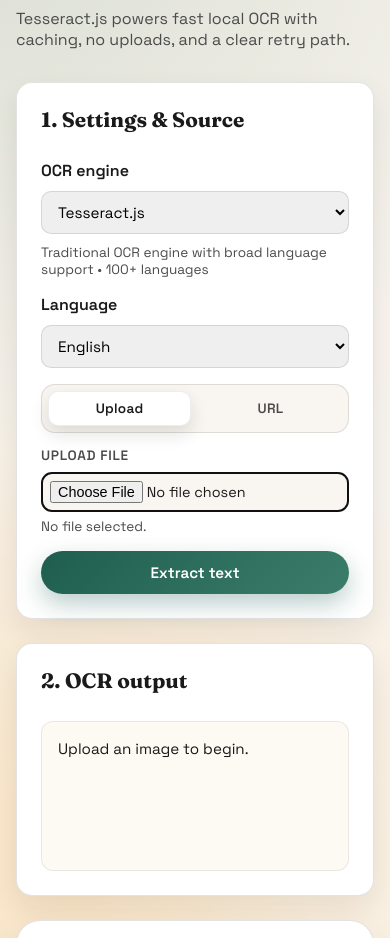
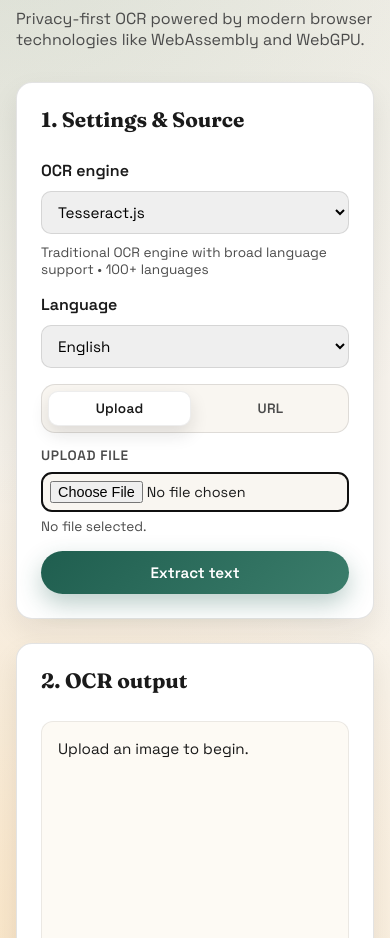
Before and after one commit to qduc/ocr, a website built with Vite: page index.html in a window 390 px wide. Shown: the part 136-1074 px from the top of the page. Built offline with nearby package versions, Linux system fonts and the light colour scheme.

Commit message:
style: Enhance layout responsiveness and scrollbar visibility for improved user experience

```diff
--- a/src/app.ts
+++ b/src/app.ts
@@ -65,7 +65,7 @@
           <p class="eyebrow">Multi-Engine OCR</p>
           <h1>Extract text directly in your browser.</h1>
           <p class="subtitle">
-            Tesseract.js powers fast local OCR with caching, no uploads, and a clear retry path.
+            Privacy-first OCR powered by modern browser technologies like WebAssembly and WebGPU.
           </p>
         </div>
       </header>
--- a/src/style.css
+++ b/src/style.css
@@ -57,7 +57,7 @@
 }
 
 .page {
-  max-width: 1100px;
+  max-width: 1200px;
   margin: 0 auto;
   display: flex;
   flex-direction: column;
@@ -143,21 +143,35 @@
   background: linear-gradient(90deg, #b23a1a, #dd7b55);
 }
 
+.upload-panel {
+  scrollbar-width: none;
+  /* Hide scrollbar Firefox */
+  -ms-overflow-style: none;
+  /* Hide scrollbar IE/Edge */
+}
+
+.upload-panel::-webkit-scrollbar {
+  display: none;
+  /* Hide scrollbar Chrome/Safari */
+}
 .main-grid {
   display: grid;
   gap: 24px;
-  grid-template-columns: repeat(auto-fit, minmax(260px, 1fr));
+  grid-template-columns: 1fr 1fr;
+  align-items: stretch;
 }
 
 .results-column {
   display: flex;
   flex-direction: column;
-  gap: 24px;
-  min-height: 0;
-  height: 100%;
+  gap: 16px;
+  height: 0;
+  min-height: 100%;
 }
 
-.results-column .result-panel {
+.result-panel {
+  display: flex;
+  flex-direction: column;
   flex: 1;
   min-height: 0;
 }
@@ -170,6 +184,8 @@
   display: flex;
   flex-direction: column;
   gap: 16px;
+  min-height: 0;
+  /* Add this to ensure panels can shrink */
 }
 
 .panel-subtitle {
@@ -400,10 +416,9 @@
   border-color: var(--accent);
 }
 .output {
-  min-height: 150px;
   flex: 1;
+  min-height: 0;
   overflow-y: auto;
-  height: 0;
   white-space: pre-wrap;
   background: #fdfaf4;
   border-radius: 12px;
@@ -412,6 +427,20 @@
   font-size: 0.95rem;
   line-height: 1.5;
   position: relative;
+  scrollbar-width: thin;
+}
+
+.output::-webkit-scrollbar {
+  width: 6px;
+}
+
+.output::-webkit-scrollbar-track {
+  background: transparent;
+}
+
+.output::-webkit-scrollbar-thumb {
+  background: rgba(26, 26, 26, 0.12);
+  border-radius: 10px;
 }
 
 .error-panel {
@@ -604,7 +633,25 @@
   }
 }
 
-@media (max-width: 720px) {
+@media (max-width: 900px) {
+  .page {
+    height: auto;
+    min-height: 0;
+  }
+
+  .main-grid {
+    grid-template-columns: 1fr;
+  }
+
+  .results-column {
+    height: auto;
+    min-height: 0;
+  }
+
+  .output {
+    min-height: 300px;
+    max-height: 500px;
+  }
   #app {
     padding: 32px 16px 48px;
   }
```
